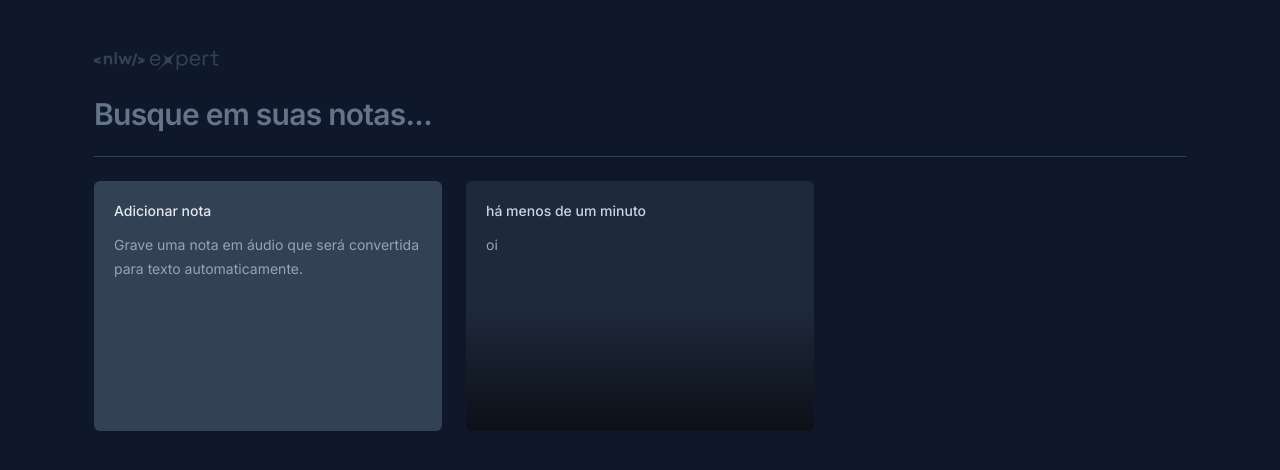
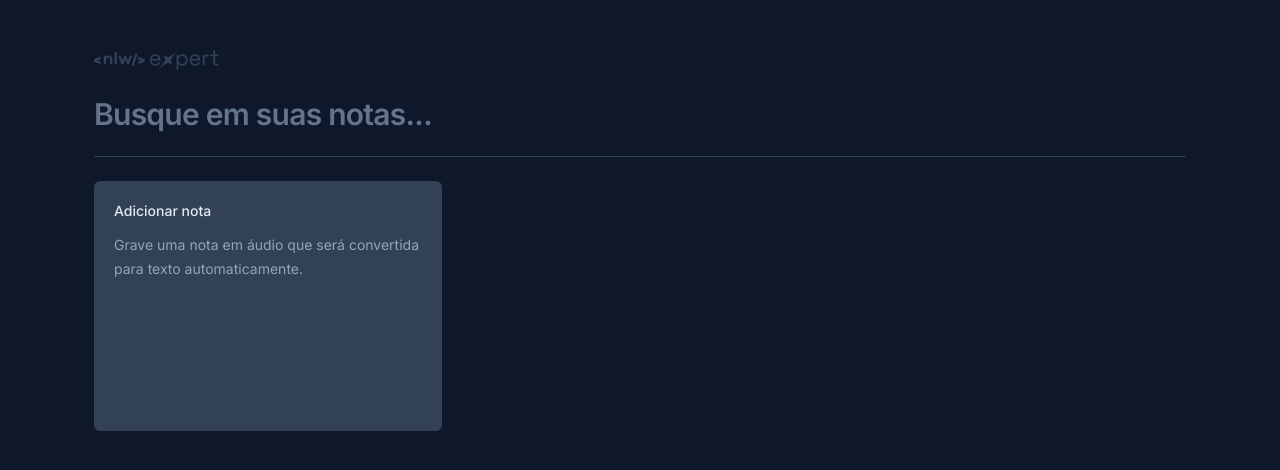
Before and after one commit to adrianmouzinho/nlw-expert-react, a React (Vite) app: page / in a window 1280 px wide. Shown: the top 470 px of the page. Built offline with nearby package versions, Linux system fonts and the light colour scheme.

Commit message:
feat: ensure user create a note

```diff
--- a/src/app.tsx
+++ b/src/app.tsx
@@ -1,13 +1,48 @@
+import { ChangeEvent, useState } from 'react'
+
 import { NewNoteCard } from './components/new-note-card'
 import { NoteCard } from './components/note-card'
 import logo from './assets/logo-nlw-expert.svg'
 
-const note = {
-  date: new Date(),
-  content: 'oi',
+interface Note {
+  id: string
+  date: Date
+  content: string
 }
 
 export function App() {
+  const [search, setSearch] = useState('')
+  const [notes, setNotes] = useState<Note[]>(() => {
+    const notesOnStorage = localStorage.getItem('notes')
+
+    if (!notesOnStorage) {
+      return []
+    }
+
+    return JSON.parse(notesOnStorage)
+  })
+
+  function onSaveNote(content: string) {
+    const newNote = { id: crypto.randomUUID(), date: new Date(), content }
+
+    const newNotes = [newNote, ...notes]
+
+    setNotes(newNotes)
+
+    localStorage.setItem('notes', JSON.stringify(newNotes))
+  }
+
+  function handleSearch(event: ChangeEvent<HTMLInputElement>) {
+    setSearch(event.target.value)
+  }
+
+  const filteredNotes =
+    search !== ''
+      ? notes.filter((note) =>
+          note.content.toLowerCase().includes(search.toLowerCase()),
+        )
+      : notes
+
   return (
     <div className="max-w-[1140px] mx-auto my-12 px-6 space-y-6">
       <img src={logo} alt="NLW Expert" />
@@ -17,14 +52,22 @@ export function App() {
           type="text"
           placeholder="Busque em suas notas..."
           className="w-full bg-transparent text-3xl font-semibold tracking-tight outline-none placeholder:text-slate-500"
+          onChange={handleSearch}
+          value={search}
         />
       </form>
 
       <div className="h-px bg-slate-700" />
 
       <div className="grid grid-cols-3 auto-rows-[250px] gap-6">
-        <NewNoteCard />
-        <NoteCard note={note} />
+        <NewNoteCard onSaveNote={onSaveNote} />
+
+        {filteredNotes.map((note) => (
+          <NoteCard
+            key={note.id}
+            note={{ content: note.content, date: note.date }}
+          />
+        ))}
       </div>
     </div>
   )
--- a/src/components/new-note-card.tsx
+++ b/src/components/new-note-card.tsx
@@ -3,7 +3,11 @@ import * as Dialog from '@radix-ui/react-dialog'
 import { X } from 'lucide-react'
 import { toast } from 'sonner'
 
-export function NewNoteCard() {
+interface NewNoteCardProps {
+  onSaveNote: (content: string) => void
+}
+
+export function NewNoteCard({ onSaveNote }: NewNoteCardProps) {
   const [shouldShowOnboarding, setShouldShowOnboarding] = useState(true)
   const [content, setContent] = useState('')
 
@@ -21,6 +25,15 @@ export function NewNoteCard() {
 
   function handleSaveNote(event: FormEvent) {
     event.preventDefault()
+
+    if (!content) {
+      return
+    }
+
+    onSaveNote(content)
+
+    setContent('')
+    setShouldShowOnboarding(true)
 
     toast.success('Nota criada com sucesso!')
   }
@@ -74,6 +87,7 @@ export function NewNoteCard() {
                   spellCheck={false}
                   className="flex-1 text-sm leading-6 text-slate-400 bg-transparent outline-none resize-none"
                   onChange={handleContentChange}
+                  value={content}
                 ></textarea>
               )}
             </div>
```
